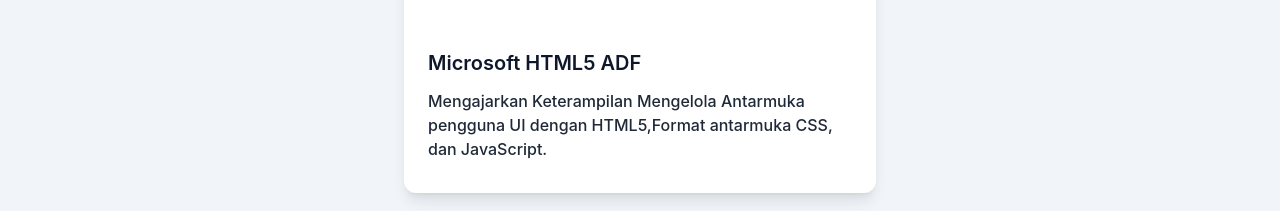
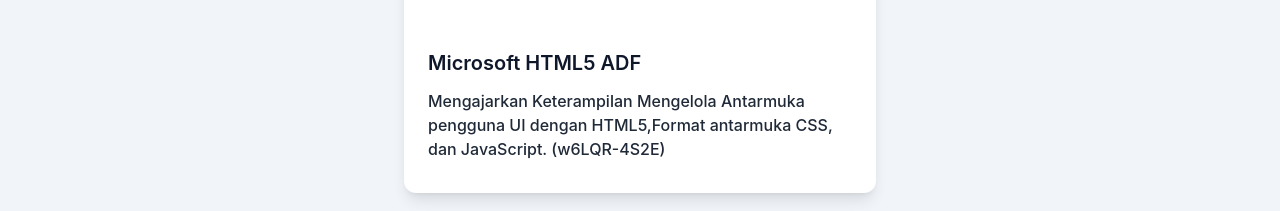
Before and after one commit to mifmrd/mifmrd.github.io, a website: page index.html in a window 1280 px wide. Shown: the part 2458-2669 px from the top of the page. Drawn offline with nearby package versions, Linux system fonts and the light colour scheme; files that its build step writes are made by us from their sources.

Commit message:
Update index.html

```diff
--- a/index.html
+++ b/index.html
@@ -166,7 +166,7 @@
                         <a href="https://www.certiport.com/portal/pages/credentialverification.aspx" target="_blank"> <img src="dist/img/portfolio/3.png" alt="Landing Page CCTV" width="w-full" /> </a>
                         <div class="py-8 px-6">
                             <h3 class="font-semibold text-xl text-dark mt-5 mb-3 dark:text-white">Microsoft HTML5 ADF</h3>
-                            <p class="font-medium text-base text-gray-800 dark:text-primary">Mengajarkan Keterampilan Mengelola Antarmuka pengguna UI dengan HTML5,Format antarmuka CSS, dan JavaScript. </p>
+                            <p class="font-medium text-base text-gray-800 dark:text-primary">Mengajarkan Keterampilan Mengelola Antarmuka pengguna UI dengan HTML5,Format antarmuka CSS, dan JavaScript. (w6LQR-4S2E)</p>
                         </div>
                     </div>
                 </div>
```
